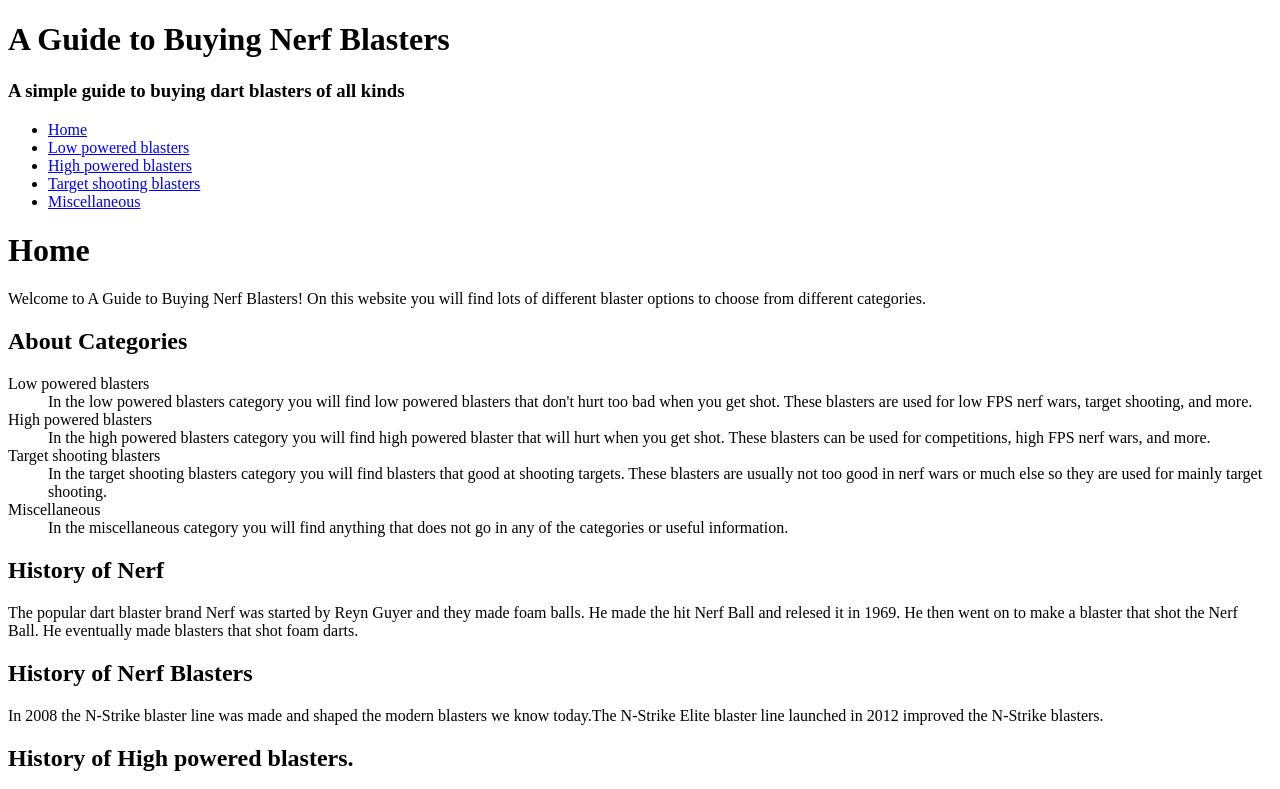
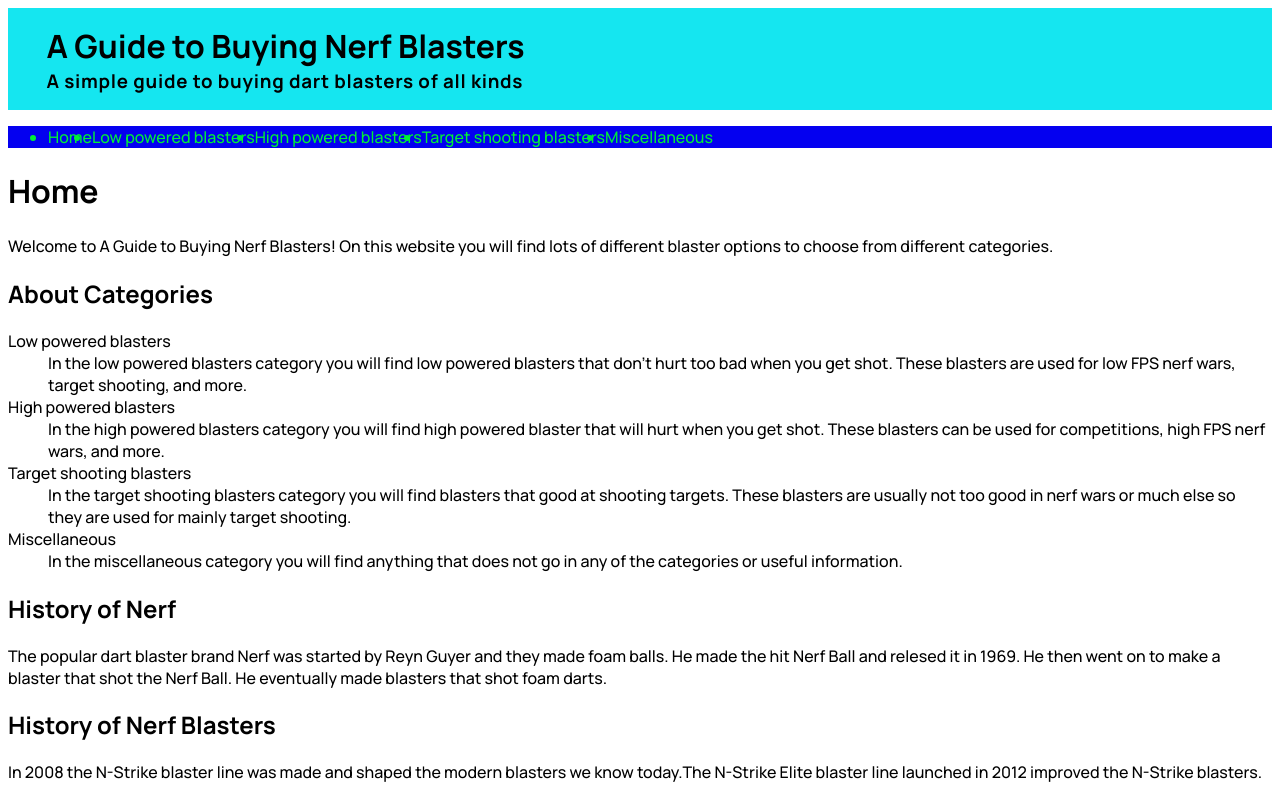
Before and after one commit to Addictedhat1020/dwdd1600, a plain HTML site: page 03hand-coding/index.html in a window 1280 px wide. Shown: the top 789 px of the page. Drawn offline with Linux system fonts and the light colour scheme.

Commit message:
added css file

```diff
--- /dev/null
+++ b/03hand-coding/blasters.css
@@ -0,0 +1,35 @@
+body {
+    font-family: "Manrope", sans-serif;
+    font-size: 16px;
+    font-weight: 500;
+    font-style: normal;
+}
+/*header*/
+header {
+    background-color: #15e6f0;
+    padding: 1rem 3vw;
+}
+header h1 {
+    color: #000000;
+    margin: 0;
+}
+header h3 {
+    color: #000000;
+    margin:0;
+    letter-spacing: .74px;
+}
+/*navigation*/
+nav {
+    background-color: #0400f0;
+}
+nav ul {
+    color: #00f036;
+    display: flex;
+}
+nav a {
+    color: #00f036;
+    margin: 0;
+    text-decoration: none;
+    padding:0;
+    display: block;
+}
--- a/03hand-coding/index.html
+++ b/03hand-coding/index.html
@@ -5,6 +5,10 @@
     <meta charset="UTF-8">
     <meta name="description" content="A guide to provide information for people wanting to buy nerf blasters or darts for them.">
     <meta name="author" content="Levi Blad">
+    <link rel="stylesheet" href="blasters.css">
+    <link rel="preconnect" href="https://fonts.googleapis.com">
+    <link rel="preconnect" href="https://fonts.gstatic.com" crossorigin>
+    <link href="https://fonts.googleapis.com/css2?family=Manrope:wght@200..800&display=swap" rel="stylesheet">
     <title>A Guide to Buying Nerf Blasters:Home</title>
 </head>
 <body>
```
Also changed, not shown: 03hand-coding/contact-info.html (+3 -0 lines).
